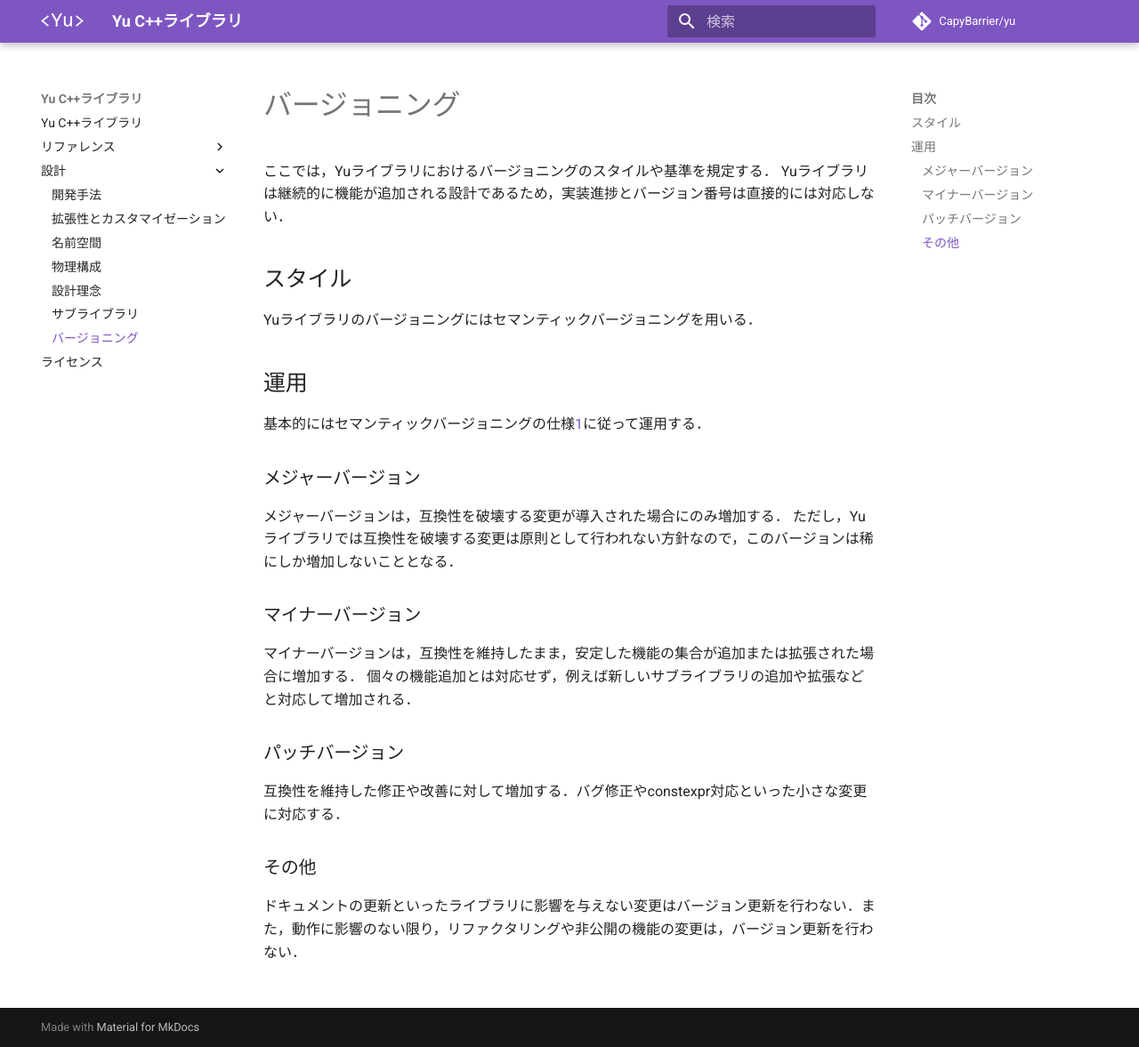
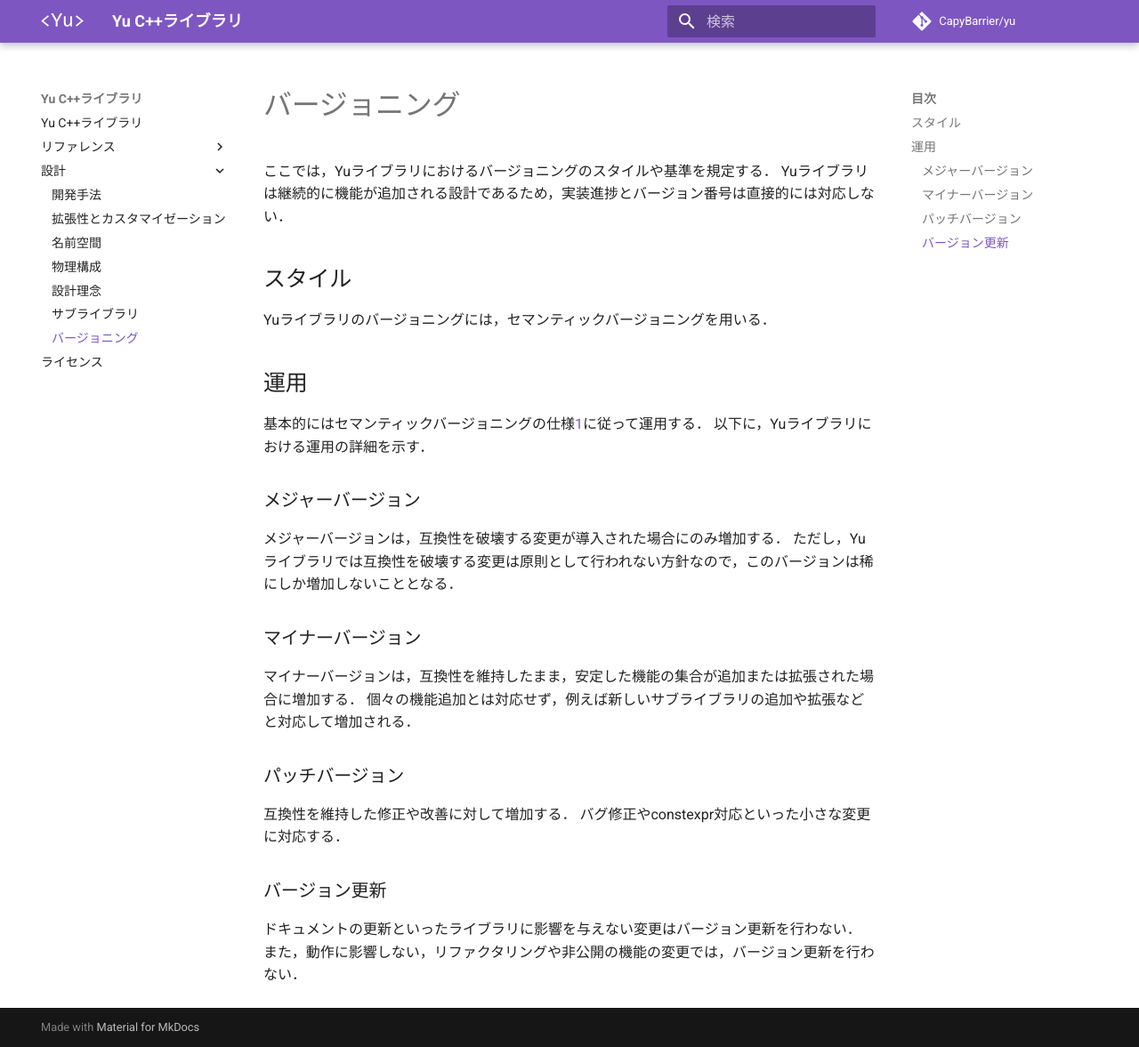
Before and after one commit to CapyBarrier/yu, an MkDocs documentation site: the page built from docs/docs/design/versioning.md, in a window 1280 px wide and 1177 px high. Shown: the whole window at 89% size. Built offline with MkDocs 1.6.1 and Material for MkDocs 9.7.7, drawn with Linux system fonts in a browser that asks for light colours; comment, search, counter and statistics services are not loaded.

Commit message:
バージョニング文書の表現を修正

```diff
--- a/docs/docs/design/versioning.md
+++ b/docs/docs/design/versioning.md
@@ -5,28 +5,36 @@
 
 ## スタイル
 
-Yuライブラリのバージョニングにはセマンティックバージョニングを用いる．
+Yuライブラリのバージョニングには，セマンティックバージョニングを用いる．
 
 ## 運用
 
 基本的にはセマンティックバージョニングの仕様[1]に従って運用する．
+以下に，Yuライブラリにおける運用の詳細を示す．
+
 
 ### メジャーバージョン
 
 メジャーバージョンは，互換性を破壊する変更が導入された場合にのみ増加する．
 ただし，Yuライブラリでは互換性を破壊する変更は原則として行われない方針なので，このバージョンは稀にしか増加しないこととなる．
 
+
 ### マイナーバージョン
 
 マイナーバージョンは，互換性を維持したまま，安定した機能の集合が追加または拡張された場合に増加する．
 個々の機能追加とは対応せず，例えば新しいサブライブラリの追加や拡張などと対応して増加される．
 
+
 ### パッチバージョン
 
-互換性を維持した修正や改善に対して増加する．バグ修正やconstexpr対応といった小さな変更に対応する．
+互換性を維持した修正や改善に対して増加する．
+バグ修正やconstexpr対応といった小さな変更に対応する．
 
-### その他
 
-ドキュメントの更新といったライブラリに影響を与えない変更はバージョン更新を行わない．また，動作に影響のない限り，リファクタリングや非公開の機能の変更は，バージョン更新を行わない．
+### バージョン更新
+
+ドキュメントの更新といったライブラリに影響を与えない変更はバージョン更新を行わない．
+また，動作に影響しない，リファクタリングや非公開の機能の変更では，バージョン更新を行わない．
+
 
 [1]: https://semver.org/lang/ja/
```
